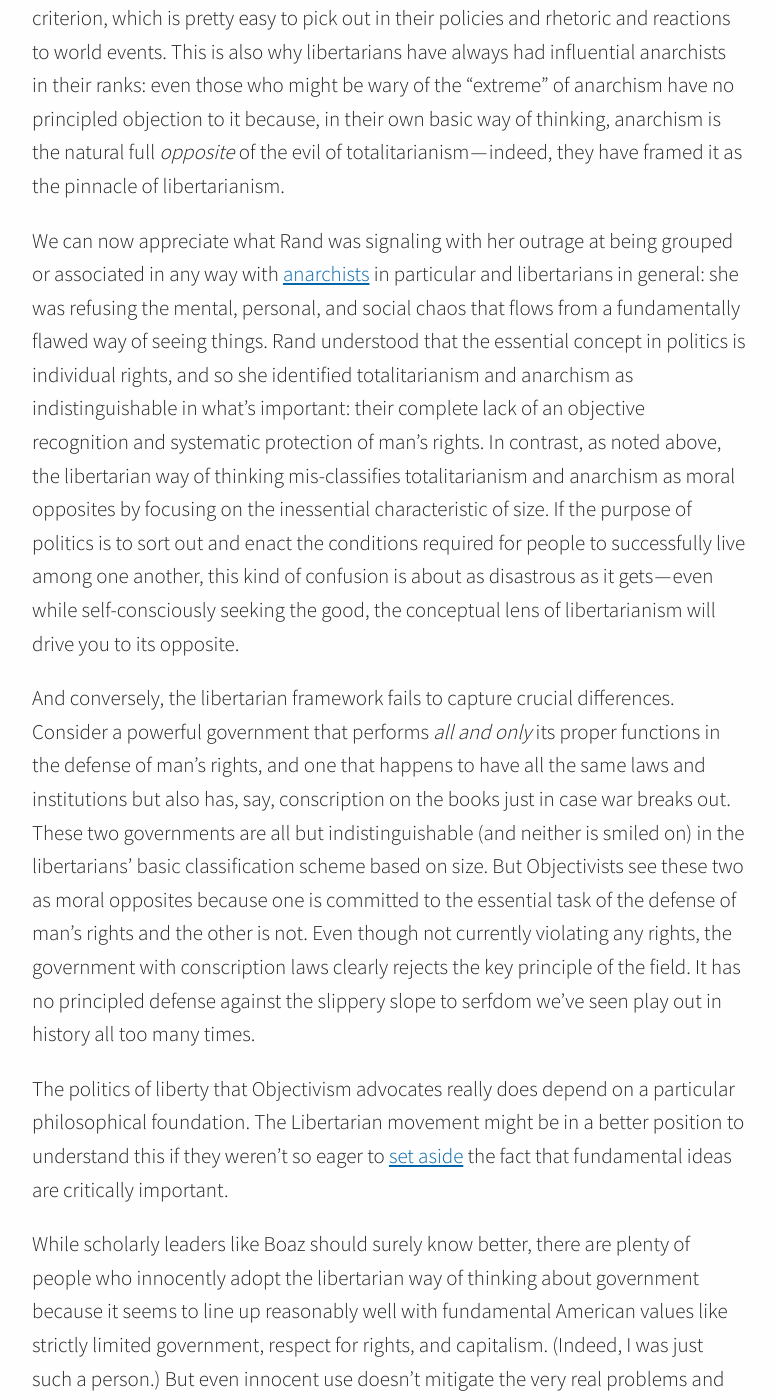
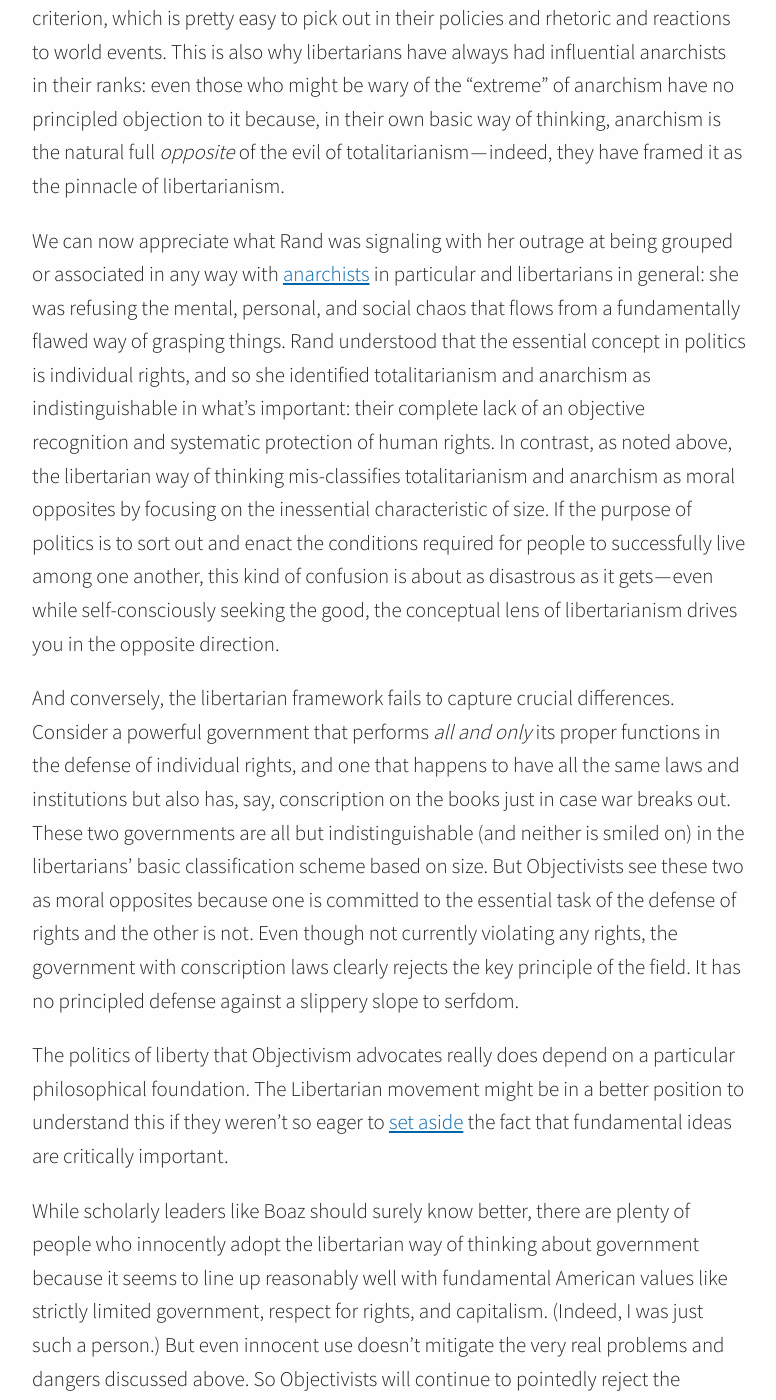
Before and after one commit to gpsites/ecosmos.com, a Jekyll site: the page built from articles/libertarian-thinking.md, in a window 1280 px wide and 1400 px high, scrolled down 2373 px. Shown: the whole window, without its empty margins (251-1027 px from the left). Built offline with Jekyll 4.4.1, drawn with Linux system fonts in a browser that asks for light colours.

Commit message:
Update libertarian-thinking.md

```diff
--- a/articles/libertarian-thinking.md
+++ b/articles/libertarian-thinking.md
@@ -84,25 +84,25 @@ have framed it as the pinnacle of libertarianism.
 We can now appreciate what Rand was signaling with her outrage at being grouped or associated in
 any way with [anarchists](http://aynrandlexicon.com/lexicon/anarchism.html) in particular and
 libertarians in general: she was refusing the mental, personal, and social chaos that flows from a
-fundamentally flawed way of seeing things. Rand understood that the essential concept in politics
+fundamentally flawed way of grasping things. Rand understood that the essential concept in politics
 is individual rights, and so she identified totalitarianism and anarchism as indistinguishable in
 what's important: their complete lack of an objective recognition and systematic protection of
-man's rights. In contrast, as noted above, the libertarian way of thinking mis-classifies
+human rights. In contrast, as noted above, the libertarian way of thinking mis-classifies
 totalitarianism and anarchism as moral opposites by focusing on the inessential characteristic of
 size. If the purpose of politics is to sort out and enact the conditions required for people to
 successfully live among one another, this kind of confusion is about as disastrous as it
-gets --- even while self-consciously seeking the good, the conceptual lens of libertarianism will
-drive you to its opposite.
+gets --- even while self-consciously seeking the good, the conceptual lens of libertarianism drives
+you in the opposite direction.
 
 And conversely, the libertarian framework fails to capture crucial differences. Consider a powerful
-government that performs *all and only* its proper functions in the defense of man's rights, and
+government that performs *all and only* its proper functions in the defense of individual rights, and
 one that happens to have all the same laws and institutions but also has, say, conscription on the
 books just in case war breaks out. These two governments are all but indistinguishable (and neither
 is smiled on) in the libertarians' basic classification scheme based on size. But Objectivists see
-these two as moral opposites because one is committed to the essential task of the defense of man's
+these two as moral opposites because one is committed to the essential task of the defense of
 rights and the other is not. Even though not currently violating any rights, the government with
 conscription laws clearly rejects the key principle of the field. It has no principled defense
-against the slippery slope to serfdom we've seen play out in history all too many times.
+against a slippery slope to serfdom.
 
 The politics of liberty that Objectivism advocates really does depend on a particular philosophical
 foundation. The Libertarian movement might be in a better position to understand this if they
```
